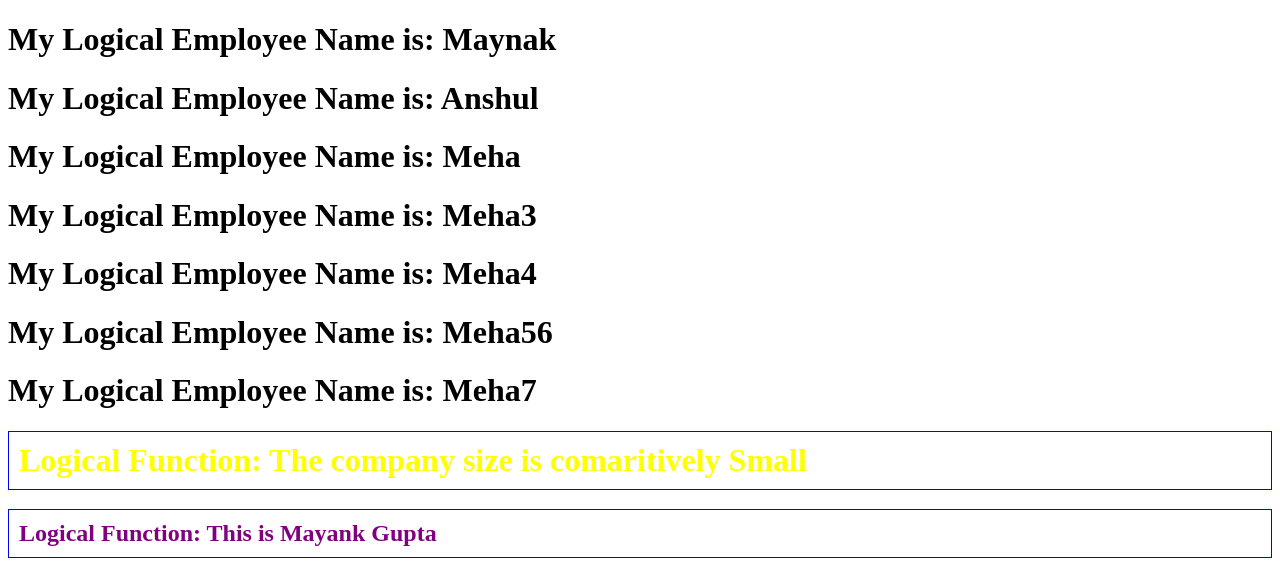
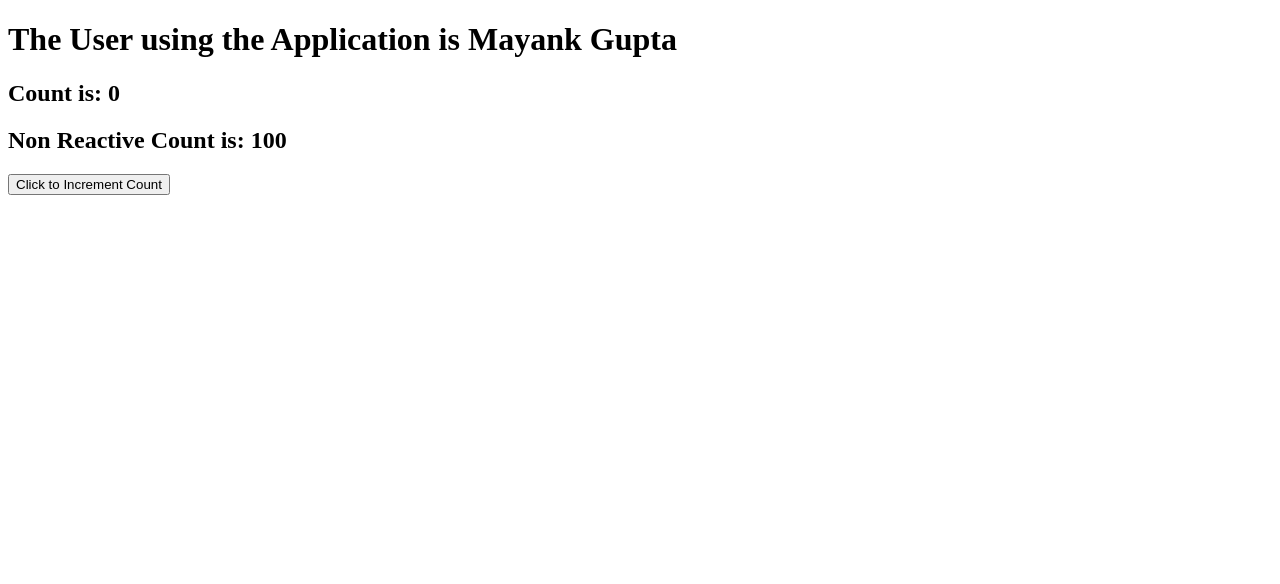
Before and after one commit to Mayankgupta688/Sunlife-React-June, a React (Create React App) app in the folder sample-application/: page / in a window 1280 px wide. Shown: the top 584 px of the page. Built offline with nearby package versions, Linux system fonts and the light colour scheme; the HTML template or start-up script is replaced by a standard one.

Commit message:
Session 3

```diff
--- /dev/null
+++ b/sample-application/src/classBasedComponent/gettingStarted.jsx
@@ -0,0 +1,31 @@
+import { Component } from "react";
+
+export class GettingStarted extends Component {
+    constructor() {
+        super();
+        this.state = {
+            count: 0
+        }
+        this.userName = "Mayank Gupta";
+        this.count = 100;
+        this.updateCount = this.updateCount.bind(this);
+    }
+
+    updateCount() {
+        // this.setState({
+        //     count: this.state.count + 1
+        // })
+        ++this.count;
+    }
+
+    render() {
+        return (
+            <>
+                <h1>The User using the Application is {this.userName}</h1>
+                <h2>Count is: {this.state.count}</h2>
+                <h2>Non Reactive Count is: {this.count}</h2>
+                <input type="button" value="Click to Increment Count" onClick={this.updateCount} />
+            </>
+        )
+    }
+}
--- a/sample-application/src/employees/EmployeeList.jsx
+++ b/sample-application/src/employees/EmployeeList.jsx
@@ -29,7 +29,7 @@ export function EmployeeList() {
 
     function iterateEmployees() {
         return empList.map(function(employee) {
-            return <h1 key={employee.empId}>My Logical Employee Name is: {employee.empName}</h1>
+            return <h1 className={employee.empId % 2 === 0 ? "add_color_blue" : "add_color_grey"} key={employee.empId}>My Logical Employee Name is: {employee.empName}</h1>
         })
     }
 
--- a/sample-application/src/employees/employee.css
+++ b/sample-application/src/employees/employee.css
@@ -1,3 +1,7 @@
-.add_color_header {
+.add_color_grey {
     color: grey;
 }
+
+.add_color_blue {
+    color: blue;
+}
--- a/sample-application/src/index.js
+++ b/sample-application/src/index.js
@@ -1,4 +1,4 @@
 import { createRoot } from "react-dom/client";
-import { EmployeeList } from "./employees/EmployeeList.jsx";
+import { GettingStarted } from "./classBasedComponent/gettingStarted.jsx";
 
-createRoot(document.getElementById("root")).render(<EmployeeList></EmployeeList>)
+createRoot(document.getElementById("root")).render(<GettingStarted></GettingStarted>)
```
Also changed, not shown: sample-application/src/javascript/classArch.js (added, +28 -0 lines), sample-application/src/javascript/context.js (added, +20 -0 lines).
